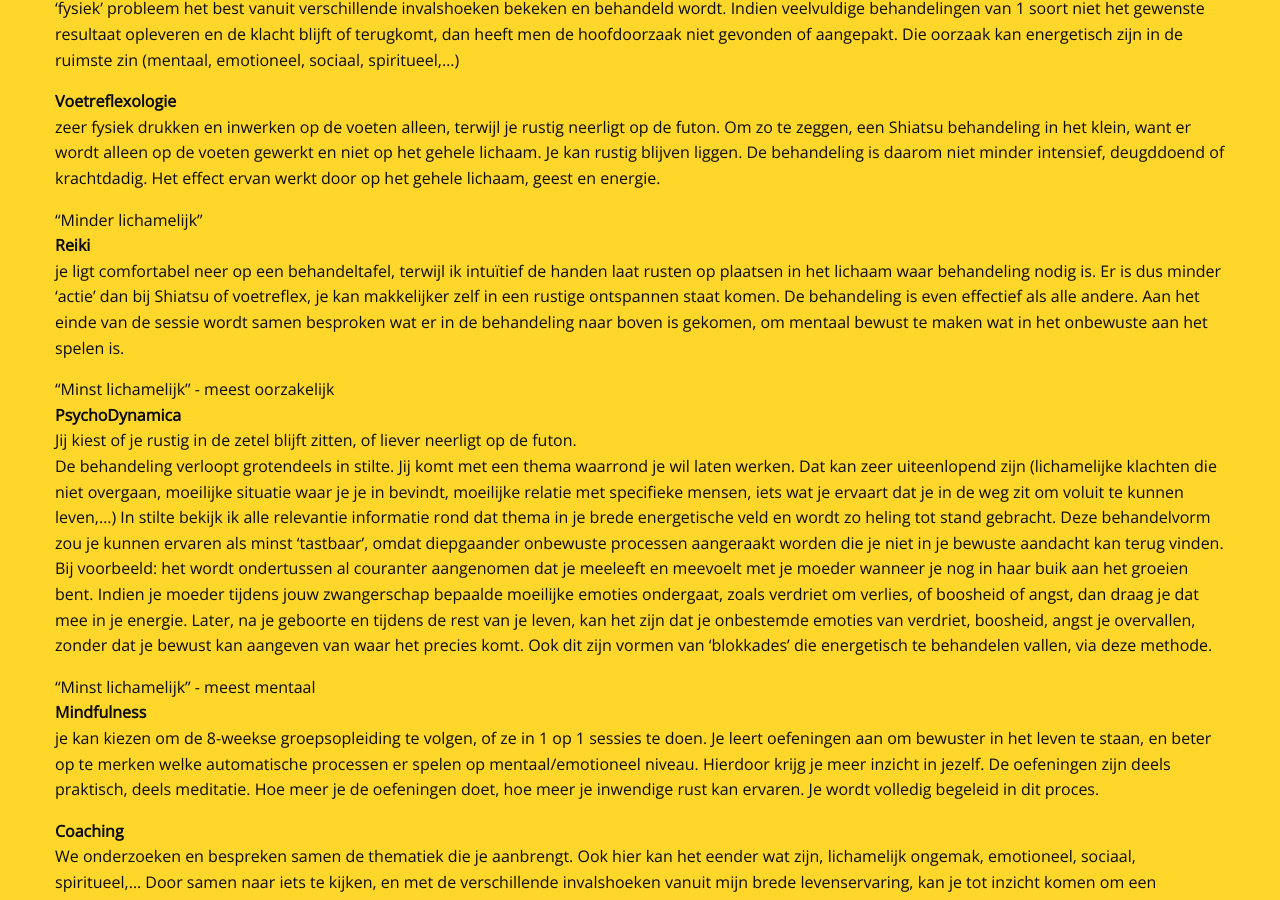
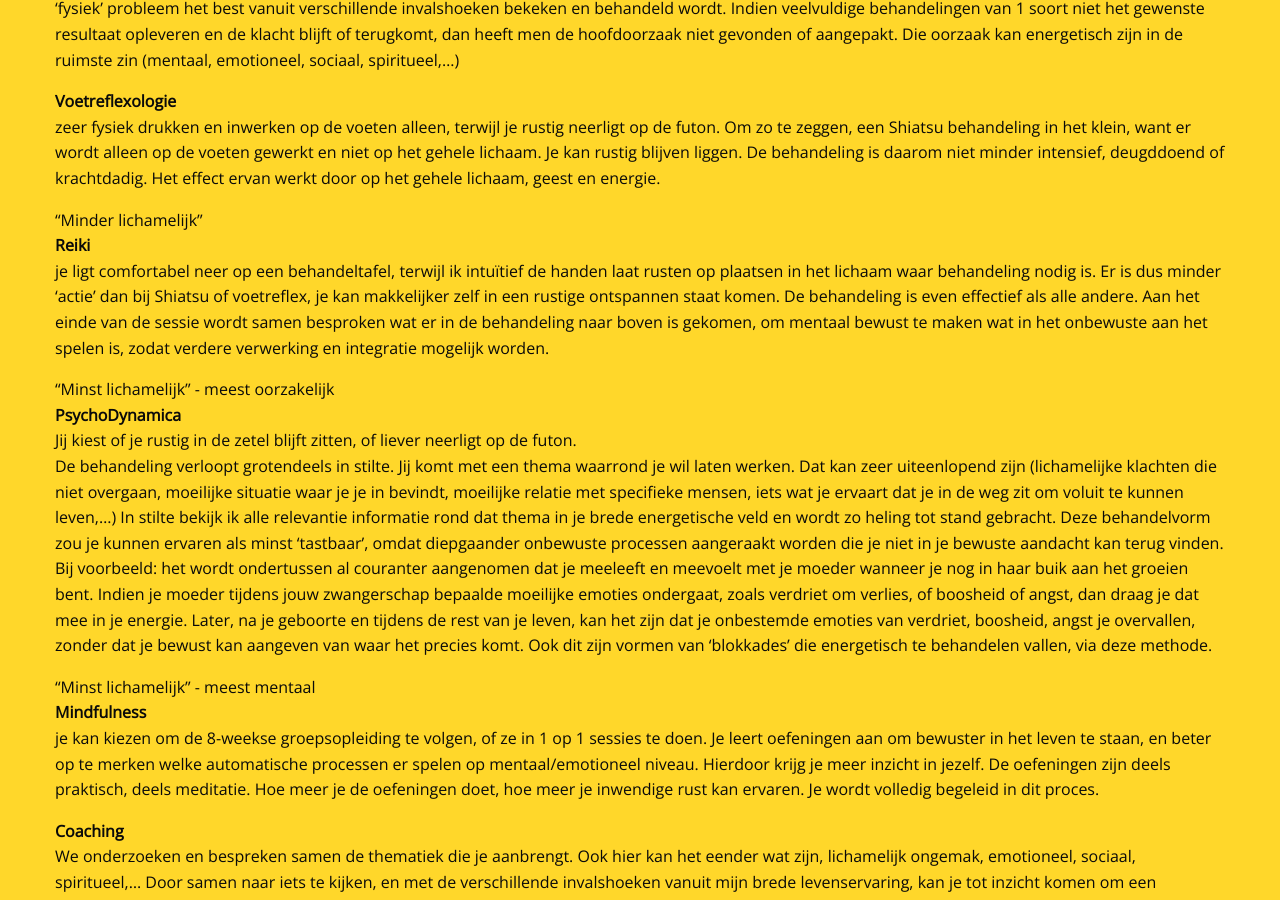
Before and after one commit to manopura/manopura.github.io, a Jekyll site: the page built from overzicht.md, in a window 1280 px wide and 900 px high, scrolled down 685 px. Built offline with Jekyll 4.4.1, drawn with Linux system fonts in a browser that asks for light colours; nearby versions of some CDN libraries.

Commit message:
overzicht.md

```diff
--- a/overzicht.md
+++ b/overzicht.md
@@ -29,7 +29,7 @@ terwijl ik intuïtief de handen laat rusten op plaatsen in het lichaam waar beha
 Er is dus minder ‘actie’ dan bij Shiatsu of voetreflex, je kan makkelijker zelf in een rustige ontspannen staat komen.
 De behandeling is even effectief als alle andere.
 Aan het einde van de sessie wordt samen besproken wat er in de behandeling naar boven is gekomen,
-om mentaal bewust te maken wat in het onbewuste aan het spelen is.
+om mentaal bewust te maken wat in het onbewuste aan het spelen is, zodat verdere verwerking en integratie mogelijk worden.
 
 “Minst lichamelijk” - meest oorzakelijk
 **PsychoDynamica**
```
